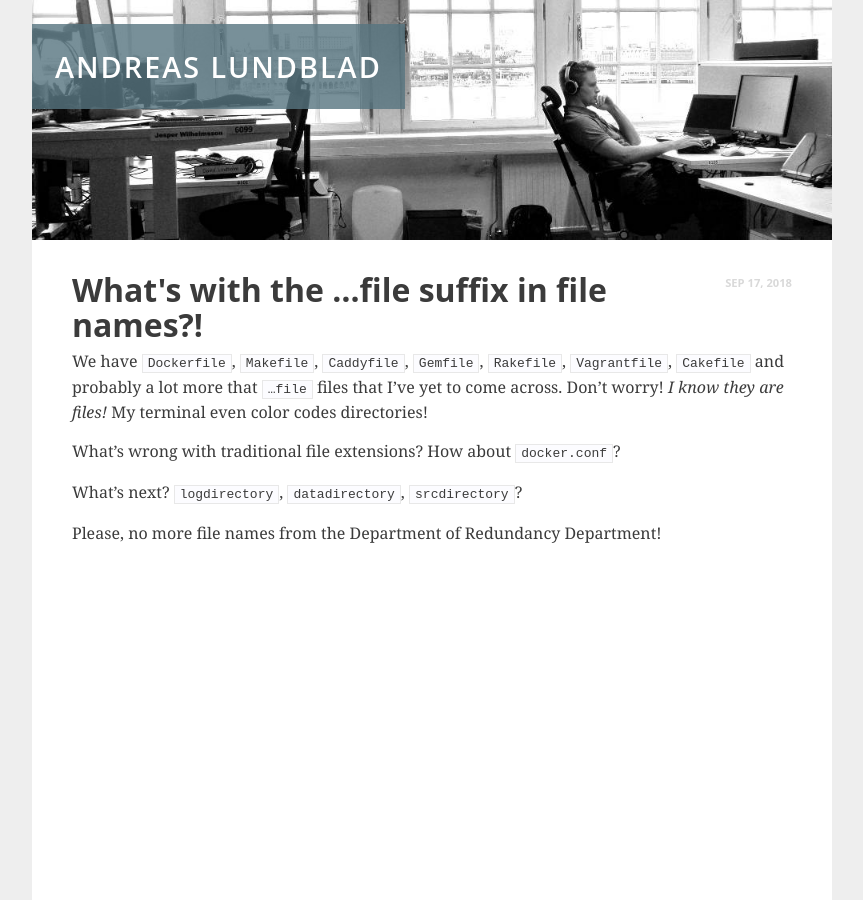
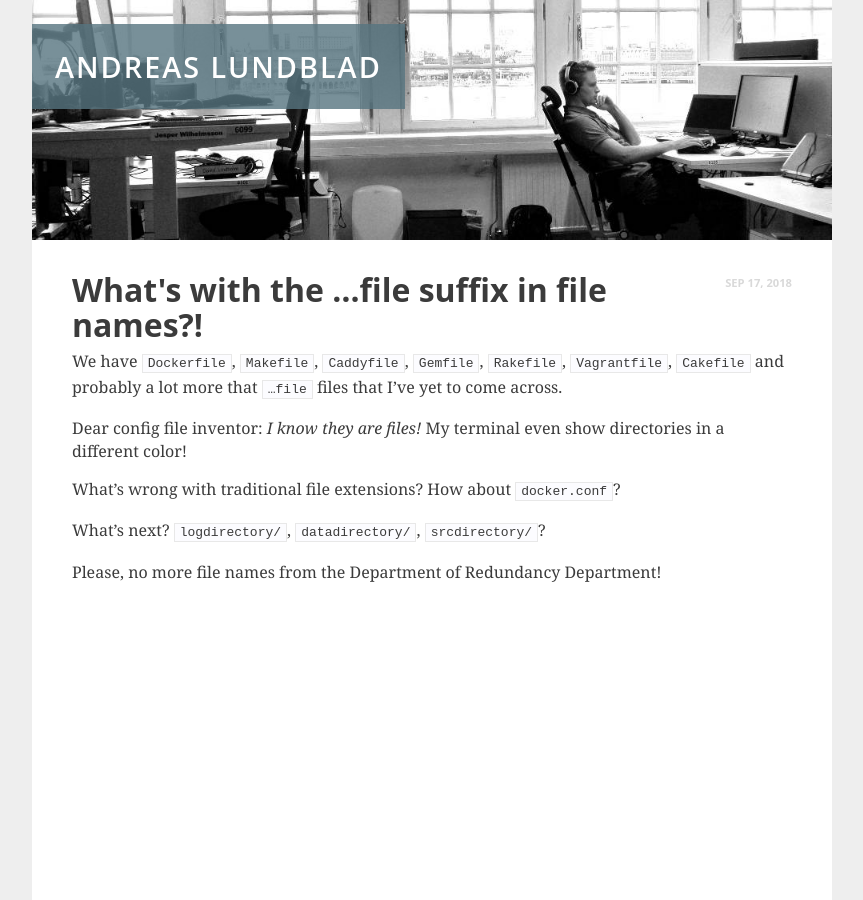
Before and after one commit to aioobe/aioobe.github.io, a Jekyll site: the page built from _posts/2018-09-17-Whats-with-the-file-suffix.md, in a window 1280 px wide. Shown: the whole page, without its empty margins (208-1071 px from the left). Built offline with Jekyll 4.4.1, drawn with Linux system fonts in a browser that asks for light colours.

Commit message:
Revised file file rant.

```diff
--- a/_posts/2018-09-17-Whats-with-the-file-suffix.md
+++ b/_posts/2018-09-17-Whats-with-the-file-suffix.md
@@ -4,10 +4,12 @@ title: "What's with the …file suffix in file names?!"
 date: 2018-09-17
 ---
 
-We have `Dockerfile`, `Makefile`, `Caddyfile`, `Gemfile`, `Rakefile`, `Vagrantfile`, `Cakefile` and probably a lot more that `…file` files that I've yet to come across. Don't worry! _I know they are files!_ My terminal even color codes directories!
+We have `Dockerfile`, `Makefile`, `Caddyfile`, `Gemfile`, `Rakefile`, `Vagrantfile`, `Cakefile` and probably a lot more that `…file` files that I've yet to come across.
+
+Dear config file inventor: _I know they are files!_ My terminal even show directories in a different color!
 
 What's wrong with traditional file extensions? How about `docker.conf`?
 
-What's next? `logdirectory`, `datadirectory`, `srcdirectory`?
+What's next? `logdirectory/`, `datadirectory/`, `srcdirectory/`?
 
 Please, no more file names from the Department of Redundancy Department!
```
